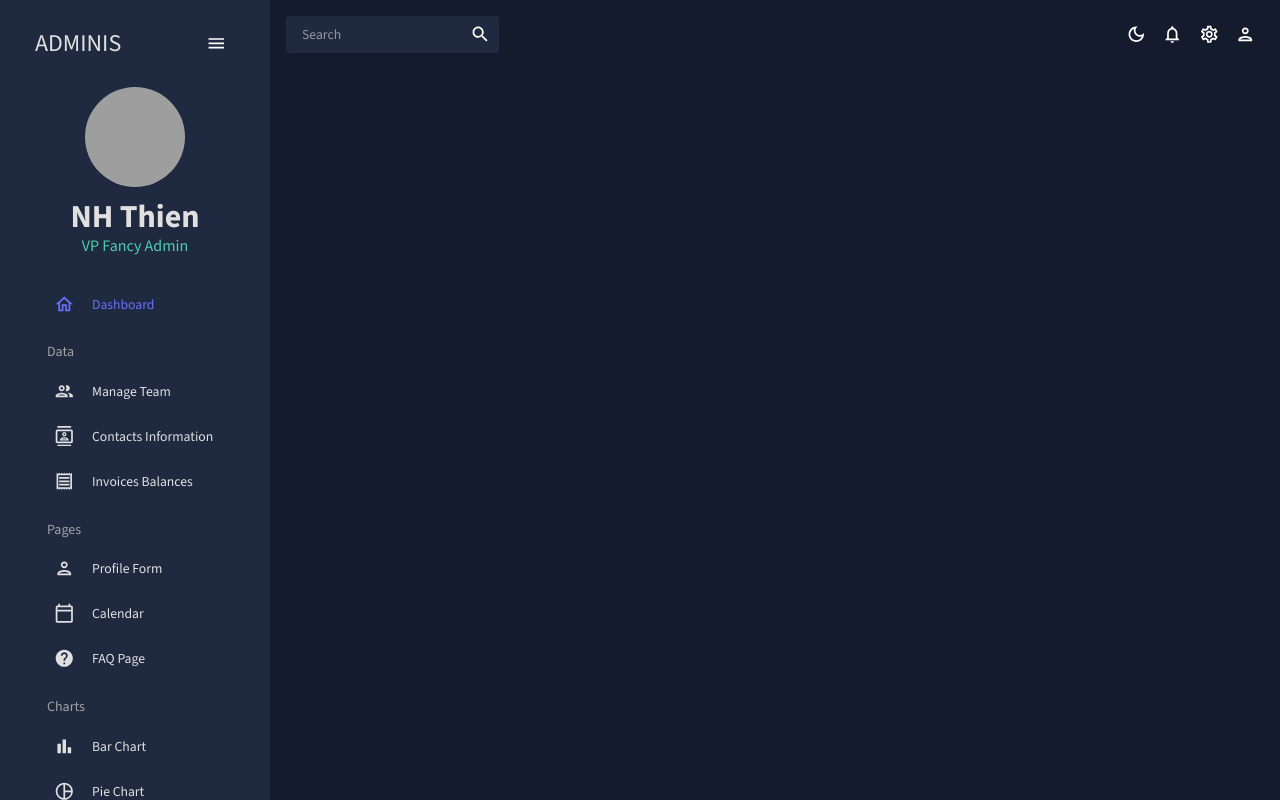
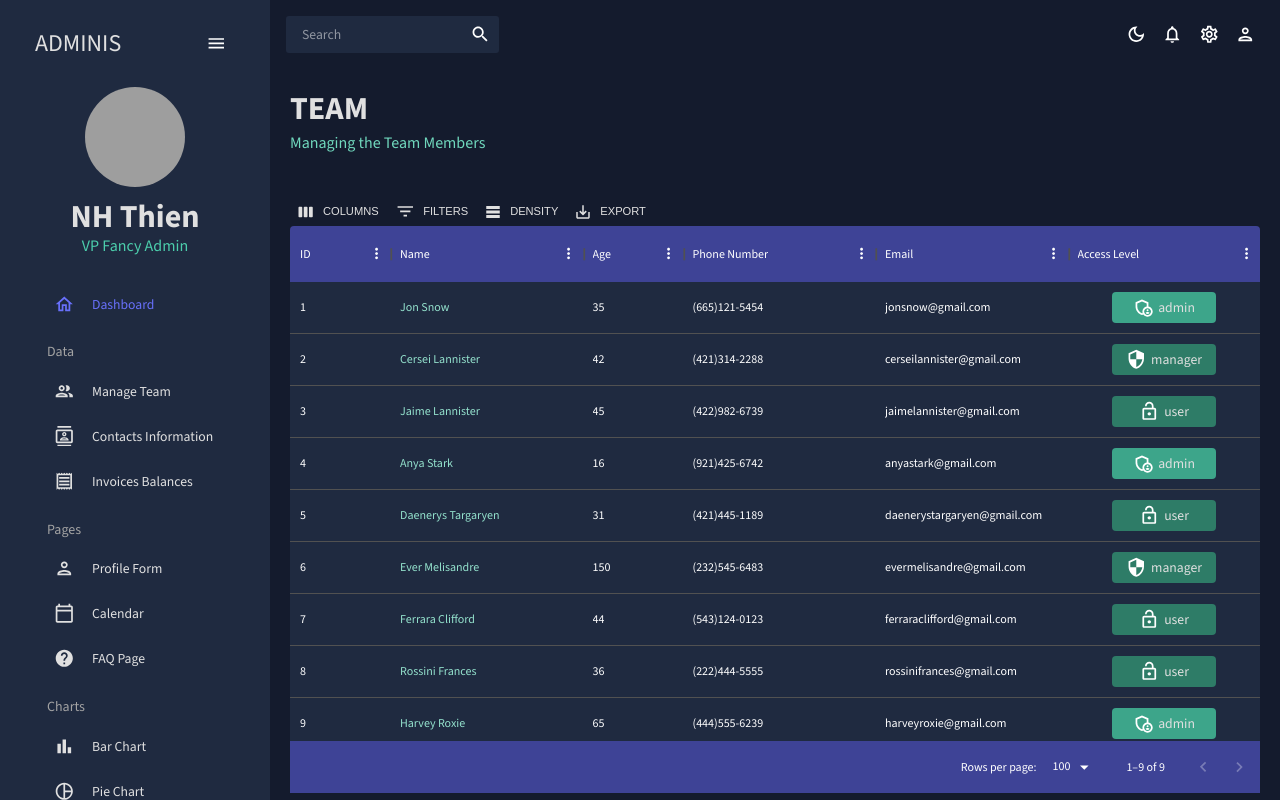
Before and after one commit to huu-thien/admin-dashboard-app-w-mui, a React (Vite) app: page /team in a window 1280 px wide. Built offline with nearby package versions, Linux system fonts and the light colour scheme; grey boxes are pictures that could not be loaded.

Commit message:
render data table w Mui DataGrid

```diff
--- a/src/App.jsx
+++ b/src/App.jsx
@@ -5,9 +5,10 @@
 import Topbar from './scenes/global/Topbar';
 import Sidebar from './scenes/global/Sidebar';
 import Dashboard from './scenes/dashboard';
-// import Team from './scenes/team';
-// import Invoices from './scenes/invoices';
-// import Contacts from './scenes/contacts';
+import Team from './scenes/team';
+import Contacts from './scenes/contacts';
+
+import Invoices from './scenes/invoices';
 // import Bar from './scenes/bar';
 // import Form from './scenes/form';
 // import Line from './scenes/line';
@@ -30,9 +31,9 @@
             <Topbar />
             <Routes>
               <Route path="/" element={<Dashboard />} />
-              {/* <Route path="/team" element={<Team />} /> */}
-              {/* <Route path="/contacts" element={<Contacts />} /> */}
-              {/* <Route path="/invoices" element={<Invoices />} /> */}
+              <Route path="/team" element={<Team />} />
+              <Route path="/contacts" element={<Contacts />} />
+              <Route path="/invoices" element={<Invoices />} />
               {/* <Route path="/form" element={<Form />} /> */}
               {/* <Route path="/bar" element={<Bar />} /> */}
               {/* <Route path="/pie" element={<Pie />} /> */}
--- /dev/null
+++ b/src/scenes/contacts/index.jsx
@@ -0,0 +1,95 @@
+import { Box, useTheme } from '@mui/material';
+import { DataGrid, GridToolbar } from '@mui/x-data-grid';
+import { tokens } from '../../theme';
+import { mockDataContacts } from '../../data/MockData';
+import Header from '../../components/Header';
+
+const Contacts = () => {
+  const theme = useTheme();
+  const colors = tokens(theme.palette.mode);
+
+  const columns = [
+    { field: 'id', headerName: 'ID', flex: 0.5 },
+    { field: 'registrarId', headerName: 'Registrar ID' },
+    {
+      field: 'name',
+      headerName: 'Name',
+      flex: 1,
+      cellClassName: 'name-column--cell',
+    },
+    {
+      field: 'age',
+      headerName: 'Age',
+      type: 'number',
+      headerAlign: 'left',
+      align: 'left',
+    },
+    {
+      field: 'phone',
+      headerName: 'Phone Number',
+      flex: 1,
+    },
+    {
+      field: 'email',
+      headerName: 'Email',
+      flex: 1,
+    },
+    {
+      field: 'address',
+      headerName: 'Address',
+      flex: 1,
+    },
+    {
+      field: 'city',
+      headerName: 'City',
+      flex: 1,
+    },
+    {
+      field: 'zipCode',
+      headerName: 'Zip Code',
+      flex: 1,
+    },
+  ];
+
+  return (
+    <Box m="20px">
+      <Header
+        title="CONTACTS"
+        subtitle="List of Contacts for Future Reference"
+      />
+      <Box
+        m="40px 0 0 0"
+        height="75vh"
+        sx={{
+          '& .MuiDataGrid-root': {
+            border: 'none',
+          },
+          '& .MuiDataGrid-cell': {
+            borderBottom: 'none',
+          },
+          '& .name-column--cell': {
+            color: colors.greenAccent[300],
+          },
+          '& .MuiDataGrid-columnHeaders': {
+            backgroundColor: colors.blueAccent[700],
+            borderBottom: 'none',
+          },
+          '& .MuiDataGrid-virtualScroller': {
+            backgroundColor: colors.primary[400],
+          },
+          '& .MuiDataGrid-footerContainer': {
+            borderTop: 'none',
+            backgroundColor: colors.blueAccent[700],
+          },
+          '& .MuiDataGrid-toolbarContainer .MuiButton-text': {
+            color: `${colors.grey[100]} !important`,
+          },
+        }}
+      >
+        <DataGrid rows={mockDataContacts} columns={columns} components={{Toolbar: GridToolbar}}/>
+      </Box>
+    </Box>
+  );
+};
+
+export default Contacts;
--- /dev/null
+++ b/src/scenes/invoices/index.jsx
@@ -0,0 +1,84 @@
+import { Box, Typography, useTheme } from '@mui/material';
+import { DataGrid } from '@mui/x-data-grid';
+import { tokens } from '../../theme';
+import { mockDataInvoices } from '../../data/MockData';
+import Header from '../../components/Header';
+
+const Team = () => {
+  const theme = useTheme();
+  const colors = tokens(theme.palette.mode);
+
+  const columns = [
+    { field: 'id', headerName: 'ID' },
+    {
+      field: 'name',
+      headerName: 'Name',
+      flex: 1,
+      cellClassName: 'name-column--cell',
+    },
+    {
+      field: 'phone',
+      headerName: 'Phone Number',
+      flex: 1,
+    },
+    {
+      field: 'email',
+      headerName: 'Email',
+      flex: 1,
+    },
+    {
+      field: 'cost',
+      headerName: 'Cost',
+      flex: 1,
+      renderCell: (params) => {
+        <Typography color={colors.greenAccent[500]}>
+          ${params.row.cost}
+        </Typography>;
+      },
+    },
+    {
+      field: 'date',
+      headerName: 'Date',
+      flex: 1,
+    },
+  ];
+
+  return (
+    <Box m="20px">
+      <Header title="INVOICES" subtitle="List of Invoices Balances" />
+      <Box
+        m="40px 0 0 0"
+        height="75vh"
+        sx={{
+          '& .MuiDataGrid-root': {
+            border: 'none',
+          },
+          '& .MuiDataGrid-cell': {
+            borderBottom: 'none',
+          },
+          '& .name-column--cell': {
+            color: colors.greenAccent[300],
+          },
+          '& .MuiDataGrid-columnHeaders': {
+            backgroundColor: colors.blueAccent[700],
+            borderBottom: 'none',
+          },
+          '& .MuiDataGrid-virtualScroller': {
+            backgroundColor: colors.primary[400],
+          },
+          '& .MuiDataGrid-footerContainer': {
+            borderTop: 'none',
+            backgroundColor: colors.blueAccent[700],
+          },
+          '& .MuiCheckbox-root': {
+            color: `${colors.greenAccent[200]} !important`,
+          },
+        }}
+      >
+        <DataGrid checkboxSelection rows={mockDataInvoices} columns={columns} />
+      </Box>
+    </Box>
+  );
+};
+
+export default Team;
--- /dev/null
+++ b/src/scenes/team/index.jsx
@@ -0,0 +1,112 @@
+import { Box, Typography, useTheme } from '@mui/material';
+import { DataGrid, GridToolbar } from '@mui/x-data-grid';
+import { tokens } from '../../theme';
+import { mockDataTeam } from '../../data/MockData';
+import AdminPanelSettingsOutlinedIcon from '@mui/icons-material/AdminPanelSettingsOutlined';
+import LockOpenOutlinedIcon from '@mui/icons-material/LockOpenOutlined';
+import SecurityOutlinedIcon from '@mui/icons-material/SecurityOutlined';
+import Header from '../../components/Header';
+
+const Team = () => {
+  const theme = useTheme();
+  const colors = tokens(theme.palette.mode);
+
+  const columns = [
+    { field: 'id', headerName: 'ID' },
+    {
+      field: 'name',
+      headerName: 'Name',
+      flex: 1,
+      cellClassName: 'name-column--cell',
+    },
+    {
+      field: 'age',
+      headerName: 'Age',
+      type: 'number',
+      headerAlign: 'left',
+      align: 'left',
+    },
+    {
+      field: 'phone',
+      headerName: 'Phone Number',
+      flex: 1,
+    },
+    {
+      field: 'email',
+      headerName: 'Email',
+      flex: 1,
+    },
+    {
+      field: 'access',
+      headerName: 'Access Level',
+      flex: 1,
+      renderCell: ({ row: { access } }) => {
+        return (
+          <Box
+            width="60%"
+            m="0 auto"
+            p="5px"
+            display="flex"
+            justifyContent="center"
+            backgroundColor={
+              access === 'admin'
+                ? colors.greenAccent[600]
+                : colors.greenAccent[700]
+            }
+            borderRadius="4px"
+          >
+            {access === 'admin' && <AdminPanelSettingsOutlinedIcon />}
+            {access === 'manager' && <SecurityOutlinedIcon />}
+            {access === 'user' && <LockOpenOutlinedIcon />}
+            <Typography color={colors.grey[100]} sx={{ ml: '5px' }}>
+              {access}
+            </Typography>
+          </Box>
+        );
+      },
+    },
+  ];
+
+  return (
+    <Box m="20px">
+      <Header title="TEAM" subtitle="Managing the Team Members" />
+      <Box
+        m="40px 0 0 0"
+        height="75vh"
+        sx={{
+          '& .MuiDataGrid-root': {
+            border: 'none',
+          },
+          '& .MuiDataGrid-cell': {
+            borderBottom: 'none',
+          },
+          '& .name-column--cell': {
+            color: colors.greenAccent[300],
+          },
+          '& .MuiDataGrid-columnHeaders': {
+            backgroundColor: colors.blueAccent[700],
+            borderBottom: 'none',
+          },
+          '& .MuiDataGrid-virtualScroller': {
+            backgroundColor: colors.primary[400],
+          },
+          '& .MuiDataGrid-footerContainer': {
+            borderTop: 'none',
+            backgroundColor: colors.blueAccent[700],
+          },
+          '& .MuiDataGrid-toolbarContainer .MuiButton-text': {
+            color: `${colors.grey[100]} !important`,
+          },
+        }}
+      >
+        <DataGrid
+          rows={mockDataTeam}
+          columns={columns}
+          components={{ Toolbar: GridToolbar }}
+        />
+      </Box>
+    </Box>
+  );
+};
+
+export default Team;
```
